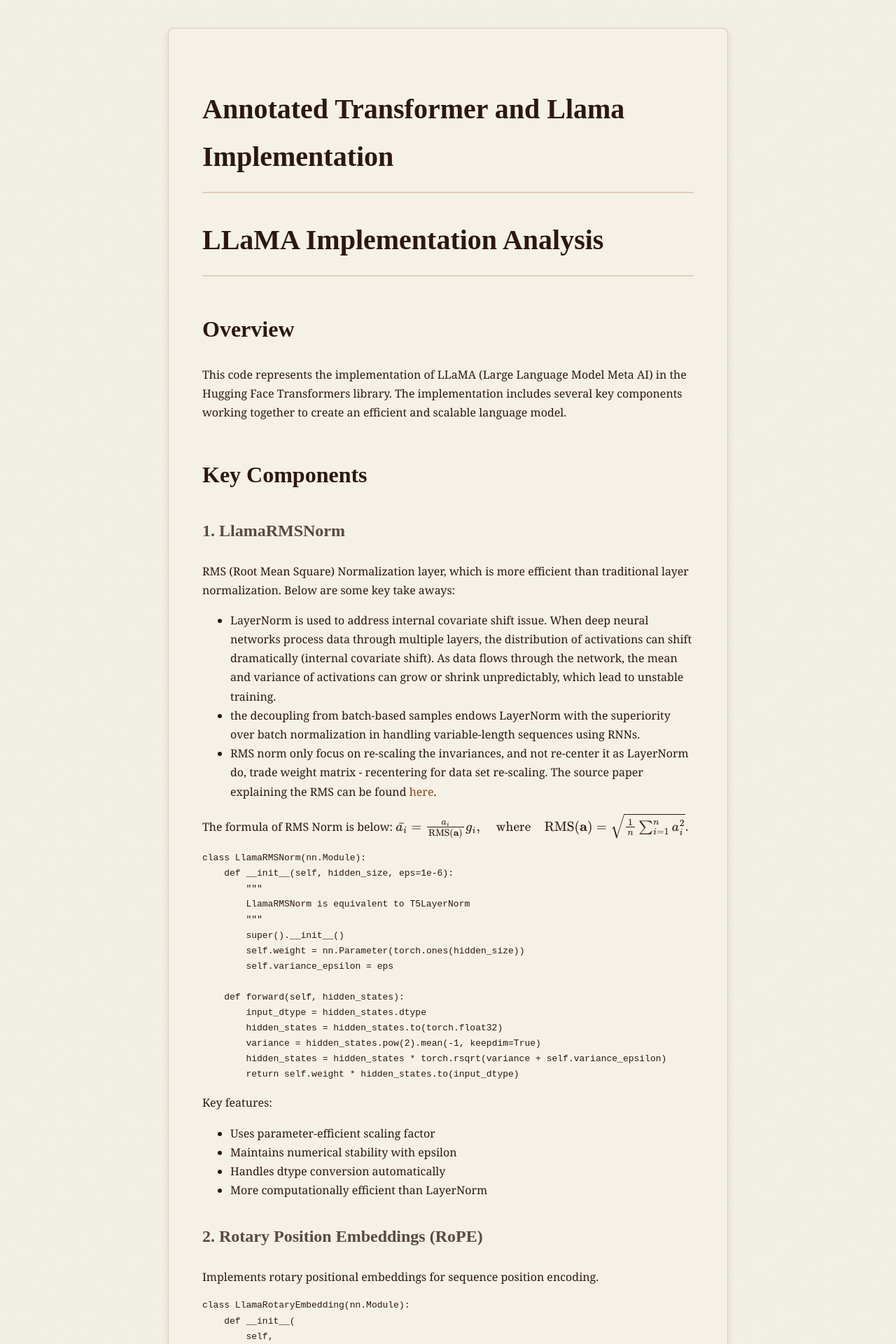
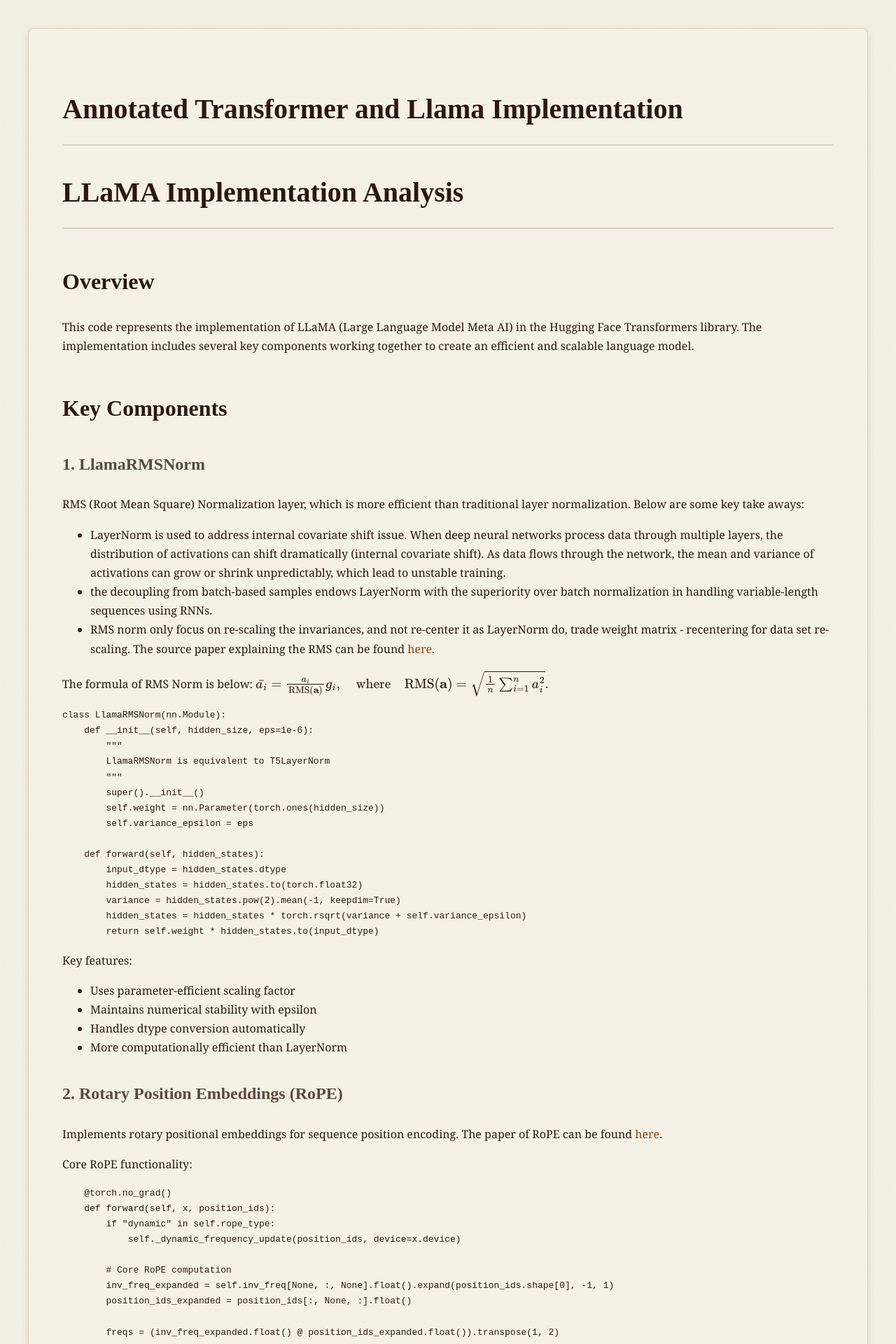
Before and after one commit to jeffreyzhanghc/Ilya-30-notes, a Jekyll site: the page built from _posts/2024-12-19-LlamaImplementation.md, in a window 1280 px wide. Shown: the top 1920 px of the page at 70% size. Built offline with Jekyll 4.4.1, drawn with Linux system fonts in a browser that asks for light colours; formulas are drawn with MathJax 3; some of the changed text lies outside the part shown.

````diff
--- a/_posts/2024-12-19-LlamaImplementation.md
+++ b/_posts/2024-12-19-LlamaImplementation.md
@@ -50,34 +50,7 @@ Key features:
 - More computationally efficient than LayerNorm
 
 ### 2. Rotary Position Embeddings (RoPE)
-Implements rotary positional embeddings for sequence position encoding.
-
-```python
-class LlamaRotaryEmbedding(nn.Module):
-    def __init__(
-        self,
-        dim=None,
-        max_position_embeddings=2048,
-        base=10000,
-        device=None,
-        scaling_factor=1.0,
-        rope_type="default",
-        config: Optional[LlamaConfig] = None,
-    ):
-        super().__init__()
-        # Configuration setup
-        self.rope_kwargs = {}
-        if config is None:
-            self.rope_kwargs = {
-                "rope_type": rope_type,
-                "factor": scaling_factor,
-                "dim": dim,
-                "base": base,
-                "max_position_embeddings": max_position_embeddings,
-            }
-            self.rope_type = rope_type
-            self.max_seq_len_cached = max_position_embeddings
-```
+Implements rotary positional embeddings for sequence position encoding. The paper of RoPE can be found [here](https://arxiv.org/https://arxiv.org/pdf/2104.09864).
 
 Core RoPE functionality:
 ```python
--- a/assets/css/style.scss
+++ b/assets/css/style.scss
@@ -32,7 +32,7 @@ body {
 }
 
 .container {
-    max-width: 800px;
+    max-width: 1200px;
     margin: 0 auto;
     padding: 2rem;
 }
````
Also changed, not shown: index.md (+0 -1 lines).
